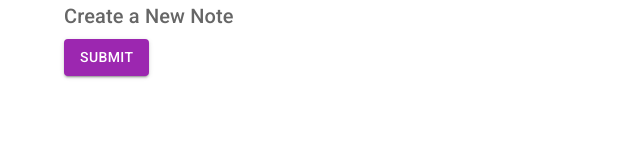
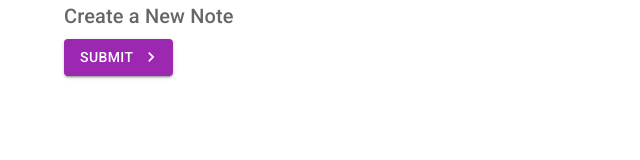
Before and after one commit to ericgross83/netninja-material-ui-tutorial, a React (Create React App) app: page /create in a window 1280 px wide. Shown: the top 160 px of the page, without its empty margins (0-640 px from the left). Built offline with nearby package versions, Linux system fonts and the light colour scheme.

Commit message:
#4 - Icons

```diff
--- a/src/pages/Create.js
+++ b/src/pages/Create.js
@@ -1,6 +1,6 @@
 import React from 'react'
-import {Button, ButtonGroup, Container, Typography} from "@mui/material";
-import {logDOM} from "@testing-library/react";
+import {Button, Container, Typography} from "@mui/material";
+import KeyboardArrowRightIcon from '@mui/icons-material/KeyboardArrowRight';
 
 export default function Create() {
     return (
@@ -17,11 +17,21 @@ export default function Create() {
             <Button
                 color={"secondary"}
                 variant={"contained"}
-                onClick={() => console.log('you clicked me')}>
+                onClick={() => console.log('you clicked me')}
+                endIcon={<KeyboardArrowRightIcon/>}
+            >
                 Submit
             </Button>
 
 
+            {/*Icons*/}
+            <br/>
+            {/*<AcUnitOutlinedIcon/>*/}
+            {/*<AcUnitOutlinedIcon color={"secondary"} fontSize={"large"}/>*/}
+            {/*<AcUnitOutlinedIcon color={"secondary"} fontSize={"small"}/>*/}
+            {/*<AcUnitOutlinedIcon color={"action"} fontSize={"small"}/>*/}
+            {/*<AcUnitOutlinedIcon color={"error"} fontSize={"small"}/>*/}
+            {/*<AcUnitOutlinedIcon color={"disabled"} fontSize={"small"}/>*/}
         </Container>
     )
 }
```
